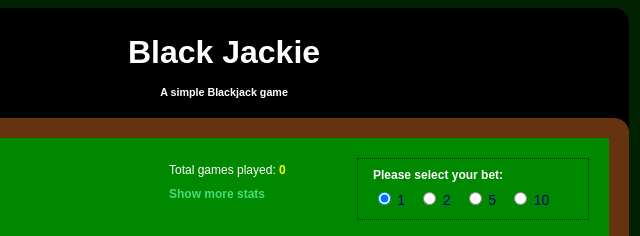
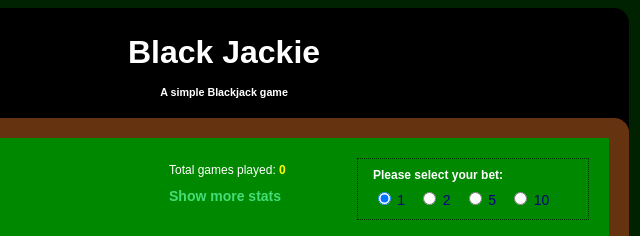
Before and after one commit to joaocjesus/Black-Jackie, a plain HTML site: page index.html in a window 1280 px wide. Shown: the top 236 px of the page, 416-1056 px from the left. Drawn offline with Linux system fonts and the light colour scheme.

Commit message:
Changed font for show stats link

```diff
--- a/files/blackjack.css
+++ b/files/blackjack.css
@@ -112,7 +112,8 @@ h6 {
 }
 
 #total a {
-	color: #AAFFAA;
+	color: #55EE55;
+	font-size: 14px;
 }
 
 #total a:hover {
```
